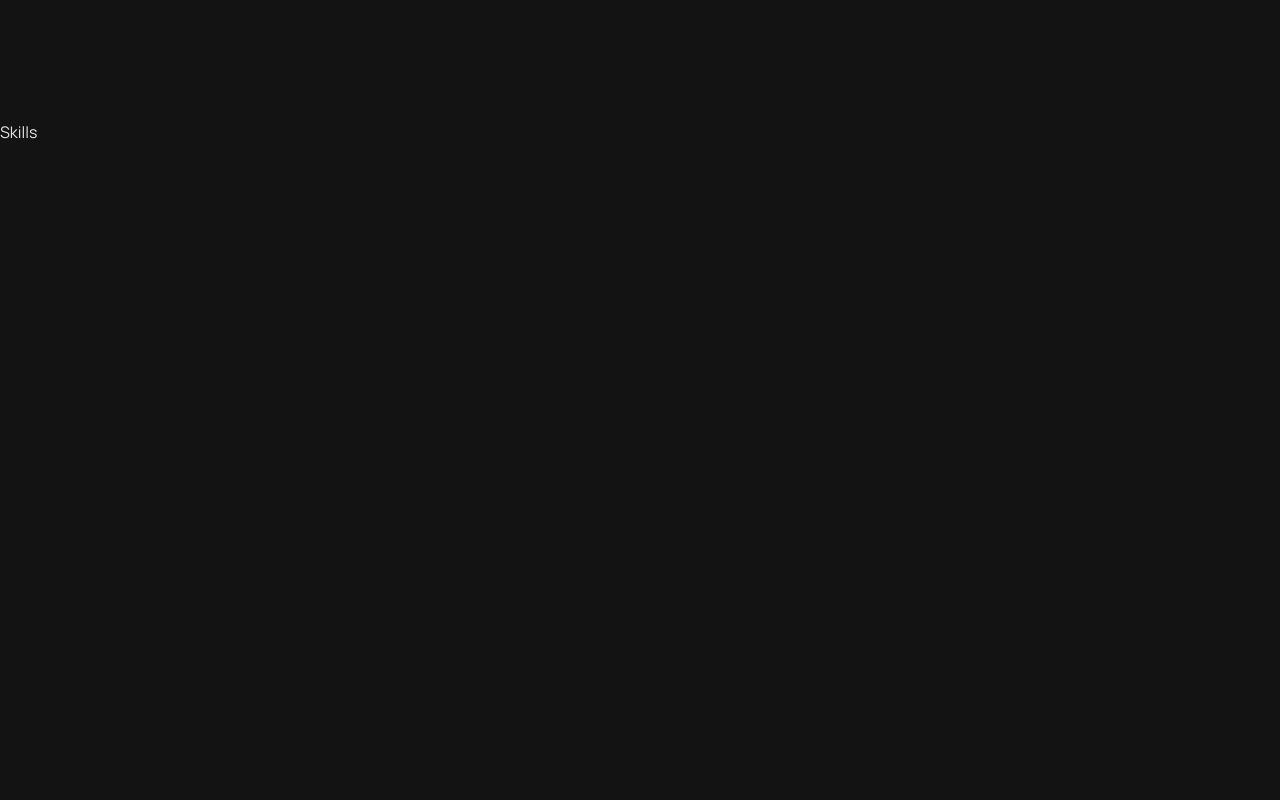
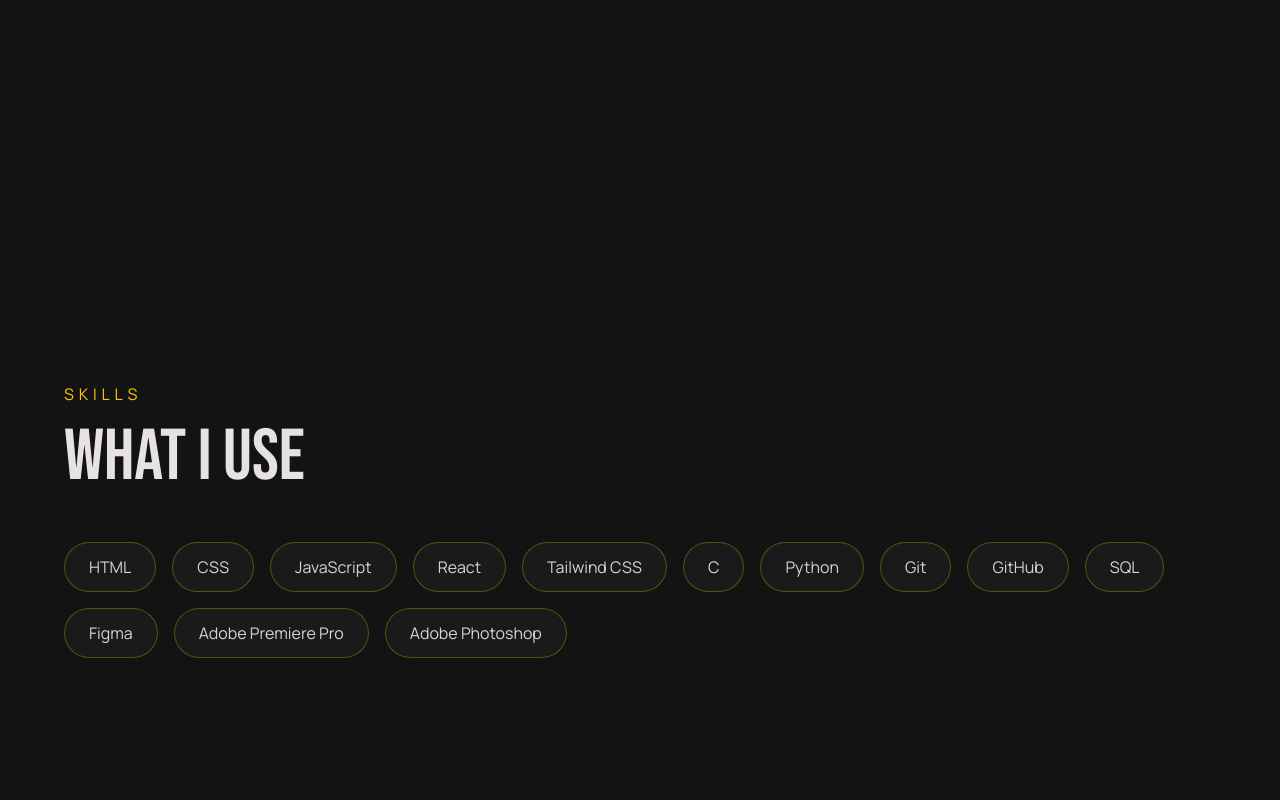
Before and after one commit to SubhadeepK-62/Portfolio, a React (Vite) app: page / in a window 1280 px wide. Shown: the part 1480-2280 px from the top of the page. Built offline with nearby package versions, Linux system fonts and the light colour scheme.

Commit message:
Created skills section using data mapping

```diff
--- a/src/components/Skills.jsx
+++ b/src/components/Skills.jsx
@@ -1,7 +1,46 @@
+import { skills } from "../data/skills";
+
 export default function Skills() {
   return (
-    <section id="skills" className="min-h-screen">
-      Skills
+    <section
+      id="skills"
+      className="min-h-screen flex items-center px-6 py-20"
+    >
+      <div className="max-w-6xl mx-auto w-full">
+        <p className="text-yellow-400 uppercase tracking-[0.3em] mb-4">
+          Skills
+        </p>
+
+        <h2
+          className="text-5xl md:text-7xl mb-12"
+          style={{ fontFamily: "Bebas Neue" }}
+        >
+          WHAT I USE
+        </h2>
+
+        <div className="flex flex-wrap gap-4">
+          {skills.map((skill) => (
+            <div
+              key={skill}
+              className="
+                px-6
+                py-3
+                rounded-full
+                border
+                border-yellow-400/30
+                bg-[#1a1a1a]
+                text-gray-300
+                hover:border-yellow-400
+                hover:text-yellow-400
+                transition-all
+                duration-300
+              "
+            >
+              {skill}
+            </div>
+          ))}
+        </div>
+      </div>
     </section>
   );
 }
--- a/src/data/skills.js
+++ b/src/data/skills.js
@@ -0,0 +1,15 @@
+export const skills = [
+  "HTML",
+  "CSS",
+  "JavaScript",
+  "React",
+  "Tailwind CSS",
+  "C",
+  "Python",
+  "Git",
+  "GitHub",
+  "SQL",
+  "Figma",
+  "Adobe Premiere Pro",
+  "Adobe Photoshop",
+];
```
